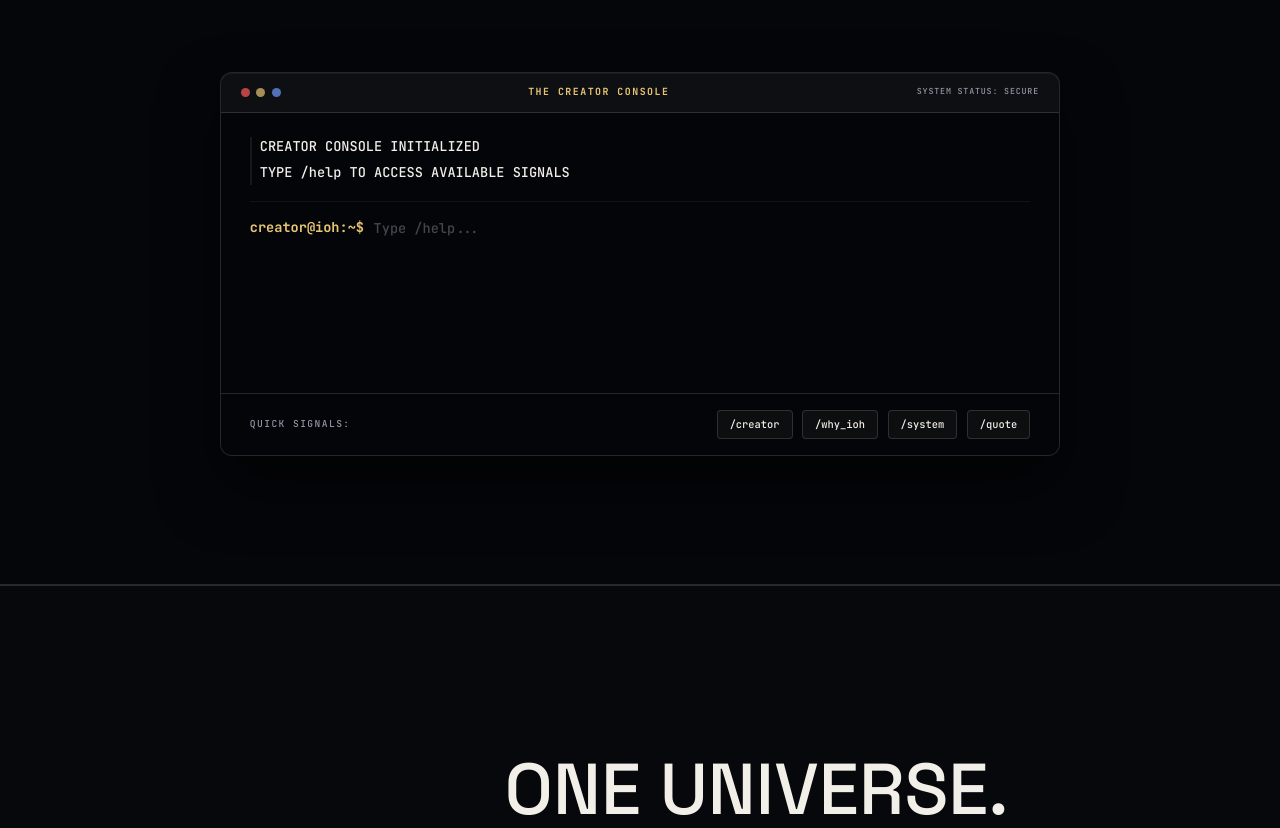
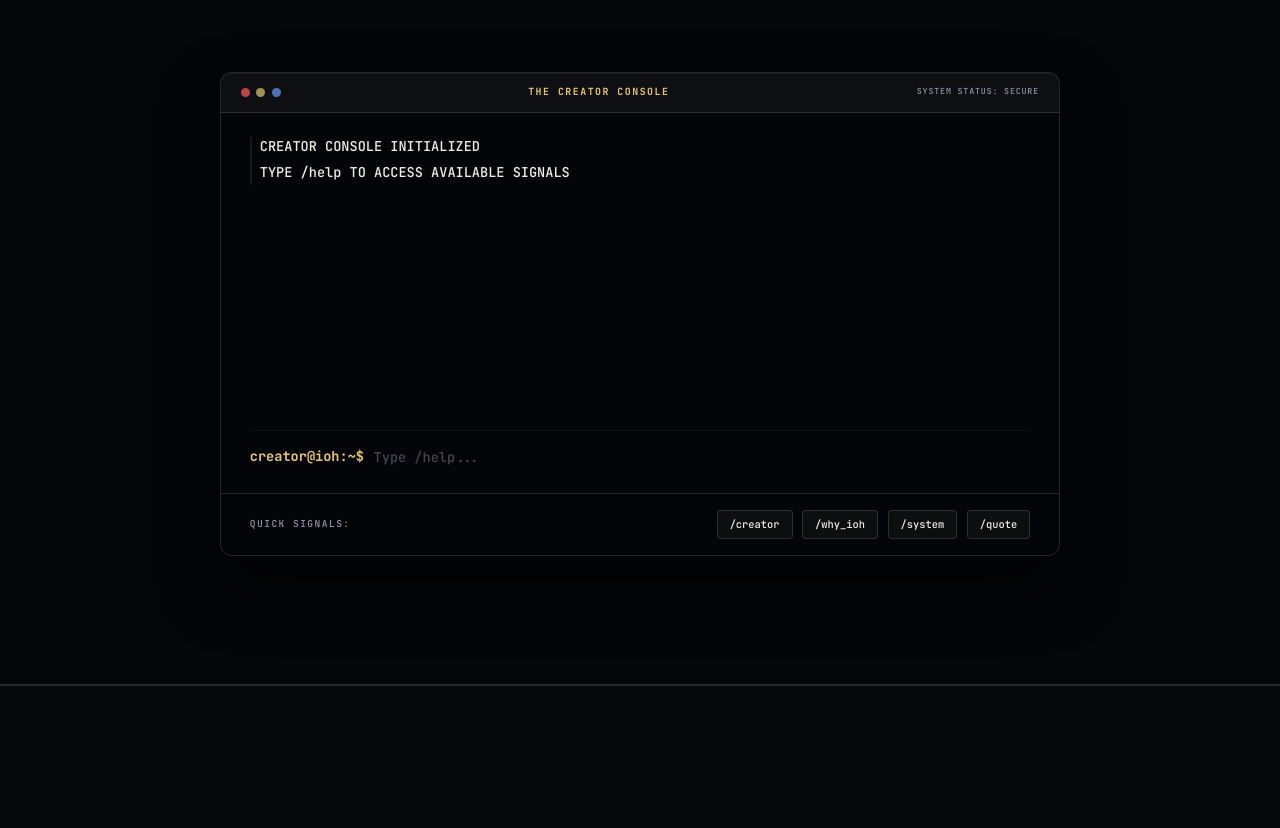
Before and after one commit to sametyurttas-cyber/iohbook, a Next.js app: page /author in a window 1280 px wide. Shown: the part 1915-2743 px from the top of the page. Built offline with nearby package versions, Linux system fonts and the light colour scheme; no server answers.

Commit message:
fix: anchor console input line statically to bottom and only scroll output logs container

```diff
--- a/src/features/author/author-manifesto.module.css
+++ b/src/features/author/author-manifesto.module.css
@@ -1127,14 +1127,20 @@
 }
 
 .consoleBody {
+  display: flex;
+  flex-direction: column;
   padding: 1.5rem 1.8rem;
-  min-height: 280px;
-  max-height: 400px;
-  overflow-y: auto;
+  height: 380px;
   font-family: var(--font-mono);
   font-size: 0.85rem;
   line-height: 1.6;
   color: var(--author-paper);
+}
+
+.consoleOutputWrapper {
+  flex: 1;
+  overflow-y: auto;
+  padding-right: 0.5rem;
 }
 
 .consoleOutput {
--- a/src/features/author/author-manifesto.tsx
+++ b/src/features/author/author-manifesto.tsx
@@ -321,7 +321,8 @@ function CreatorConsole() {
             <div className={styles.consoleStatus}>SYSTEM STATUS: SECURE</div>
           </div>
 
-          <div ref={consoleBodyRef} className={styles.consoleBody}>
+          <div className={styles.consoleBody}>
+            <div ref={consoleBodyRef} className={styles.consoleOutputWrapper}>
               <div className={styles.consoleOutput}>
                 {history.map((item) => (
                   <div key={item.id} className={item.type === "input" ? styles.consoleInputLine : styles.consoleOutputBlock}>
@@ -337,6 +338,7 @@ function CreatorConsole() {
                     )}
                   </div>
                 ))}
+              </div>
             </div>
 
             <form onSubmit={handleSubmit} className={styles.consoleInputRow}>
```
Lines whose indentation alone changed are shown as unchanged.
